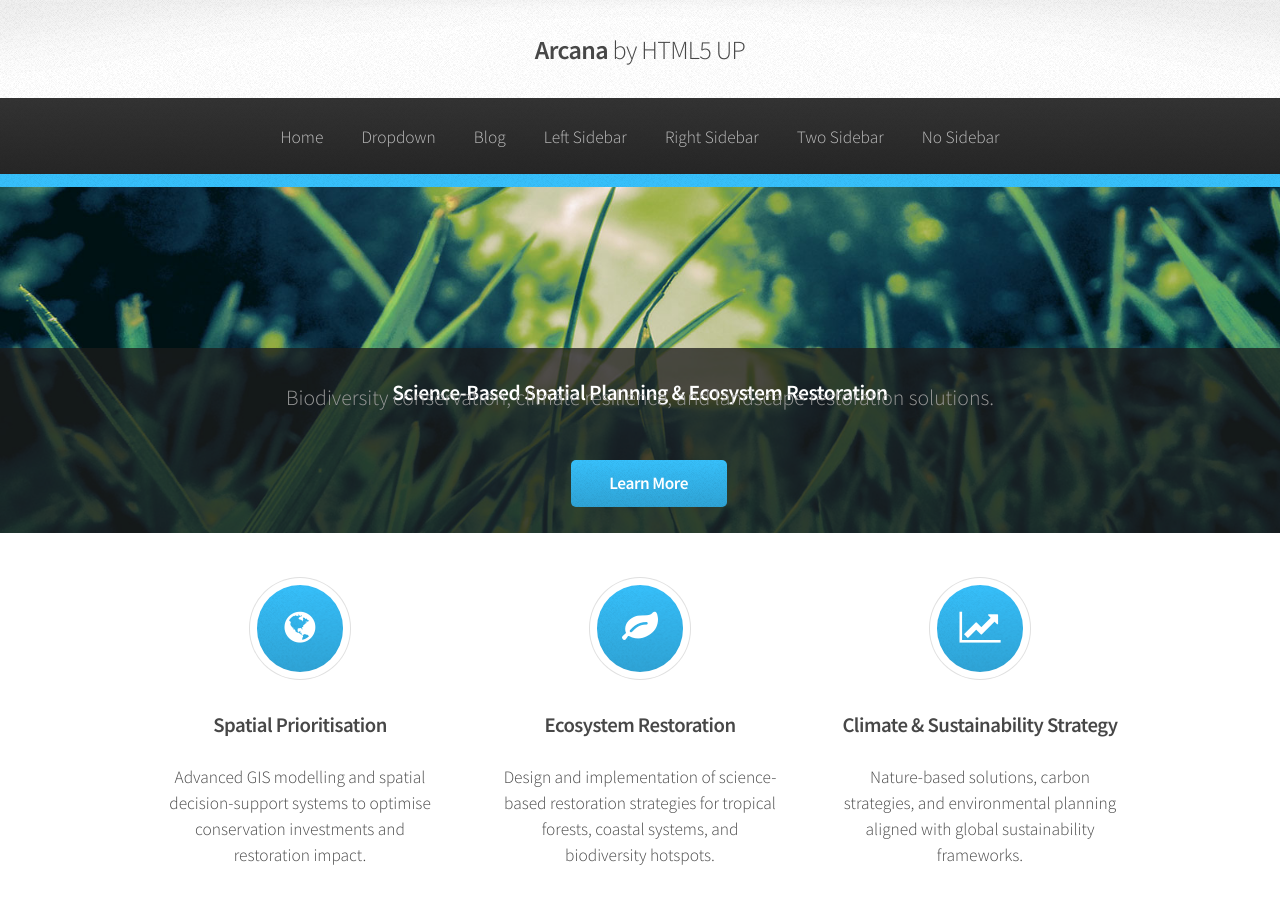
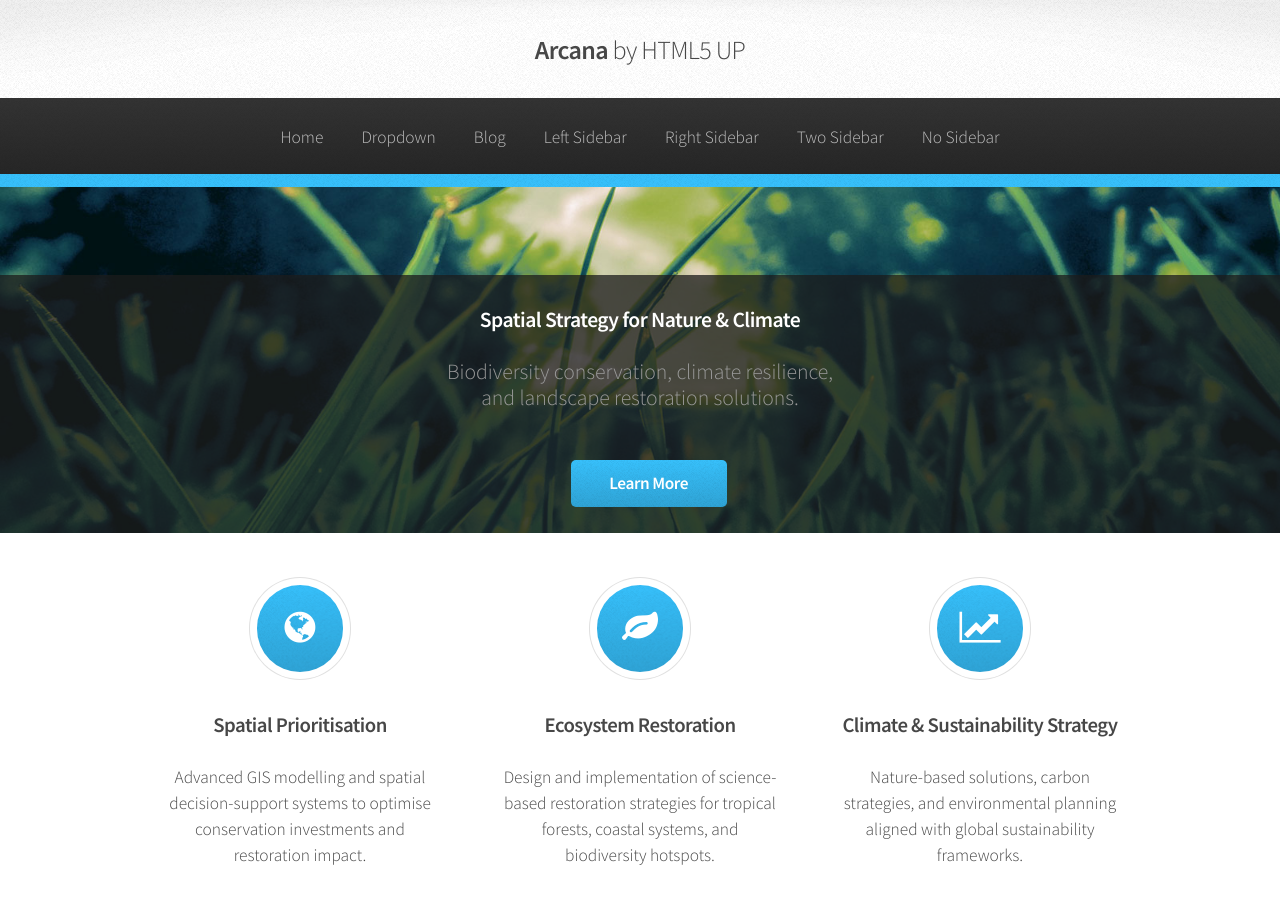
Before and after one commit to correaeco/correaeco.github.io, a Jekyll site: the page built from index.html, in a window 1280 px wide and 900 px high. Built offline with Jekyll 4.4.1, drawn with Linux system fonts in a browser that asks for light colours.

Commit message:
Update index.html

```diff
--- a/index.html
+++ b/index.html
@@ -6,11 +6,9 @@ layout: default
 <!-- Banner -->
 <section id="banner">
 	<header>
-		<h2>
-			Science-Based Spatial Planning & Ecosystem Restoration
-		</h2>
-		<p>
-			Biodiversity conservation, climate resilience,
+		<h2>Spatial Strategy for Nature & Climate</h2>
+		<p style="margin-top: 20px;">
+			Biodiversity conservation, climate resilience,<br />
 			and landscape restoration solutions.
 		</p>
 		<a href="/about/" class="button">Learn More</a>
```
